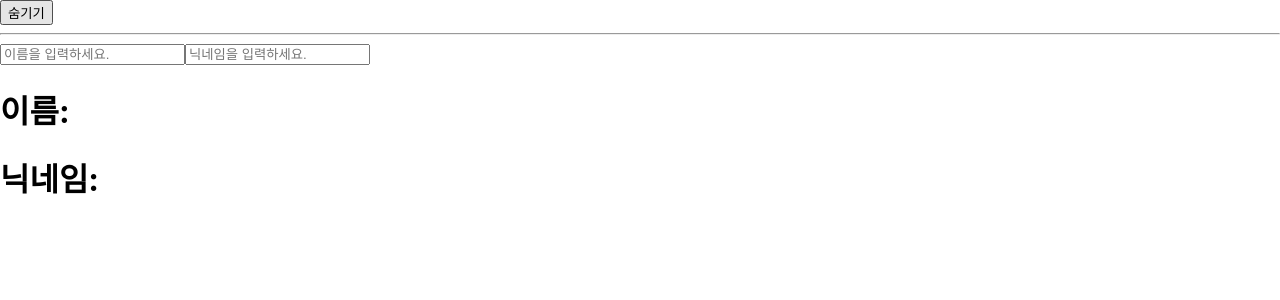
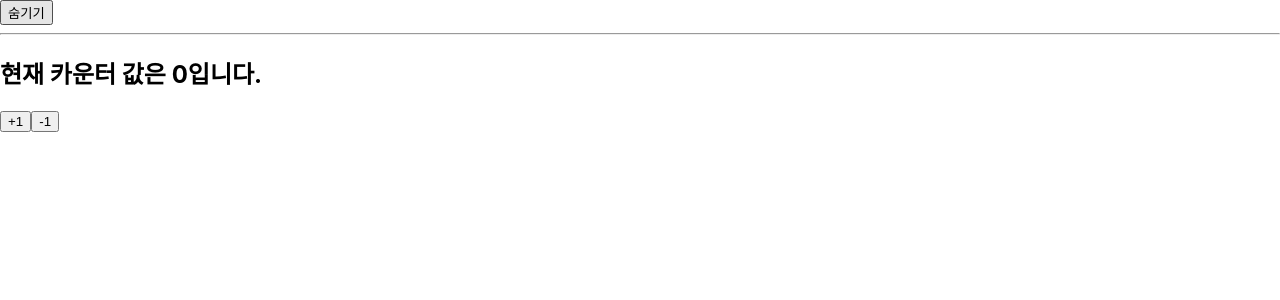
Before and after one commit to mae-noh/React-do-it, a React (Create React App) app: page / in a window 1280 px wide. Both pictures are taken after a click on the button "보이기". Shown: the top 300 px of the page. Built offline with nearby package versions, Linux system fonts and the light colour scheme.

Commit message:
useReducer() : Counter

```diff
--- a/src/App.js
+++ b/src/App.js
@@ -2,8 +2,8 @@
 //import Say from './Say';
 //import EventPractice from './EventPractice';
 //import IterationSample from './IterationSample';
-//import Counter from './Counter';
-import Info from './Info';
+import Counter from './Counter';
+//import Info from './Info';
 
 const App = () => {
   const [visible, setVisible] = useState(false);
@@ -13,7 +13,7 @@
         {visible ? '숨기기' : '보이기'}
       </button>
       <hr />
-      {visible && <Info />}
+      {visible && <Counter />}
     </div>
   );
 };
--- a/src/Counter.js
+++ b/src/Counter.js
@@ -1,14 +1,27 @@
-import React, { useState } from 'react';
+import React, { useReducer } from 'react';
+
+function reducer(state, action) {
+    //action.type에 따라 다른 작업 수행
+    switch (action.type) {
+        case 'INCREMENT':
+            return { value: state.value + 1 };
+        case 'DECREMENT':
+            return { value: state.value - 1 };
+        default:
+            return state;
+    }
+}
 
 const Counter = () => {
 
-    const [number, setNumber] = useState(0);
+    //const [number, setNumber] = useState(0);
+    const [state, dispatch] = useReducer(reducer, { value: 0 });
 
     return (
         <div>
-            <h2>현재 카운터 값은 {number}입니다.</h2>
-            <button onClick={() => setNumber(number + 1)}>+1</button>
-            <button onClick={() => setNumber(number - 1)}>-1</button>
+            <h2>현재 카운터 값은 {state.value}입니다.</h2>
+            <button onClick={() => dispatch({ type: 'INCREMENT' })}>+1</button>
+            <button onClick={() => dispatch({ type: 'DECREMENT' })}>-1</button>
         </div>
     );
 
```
